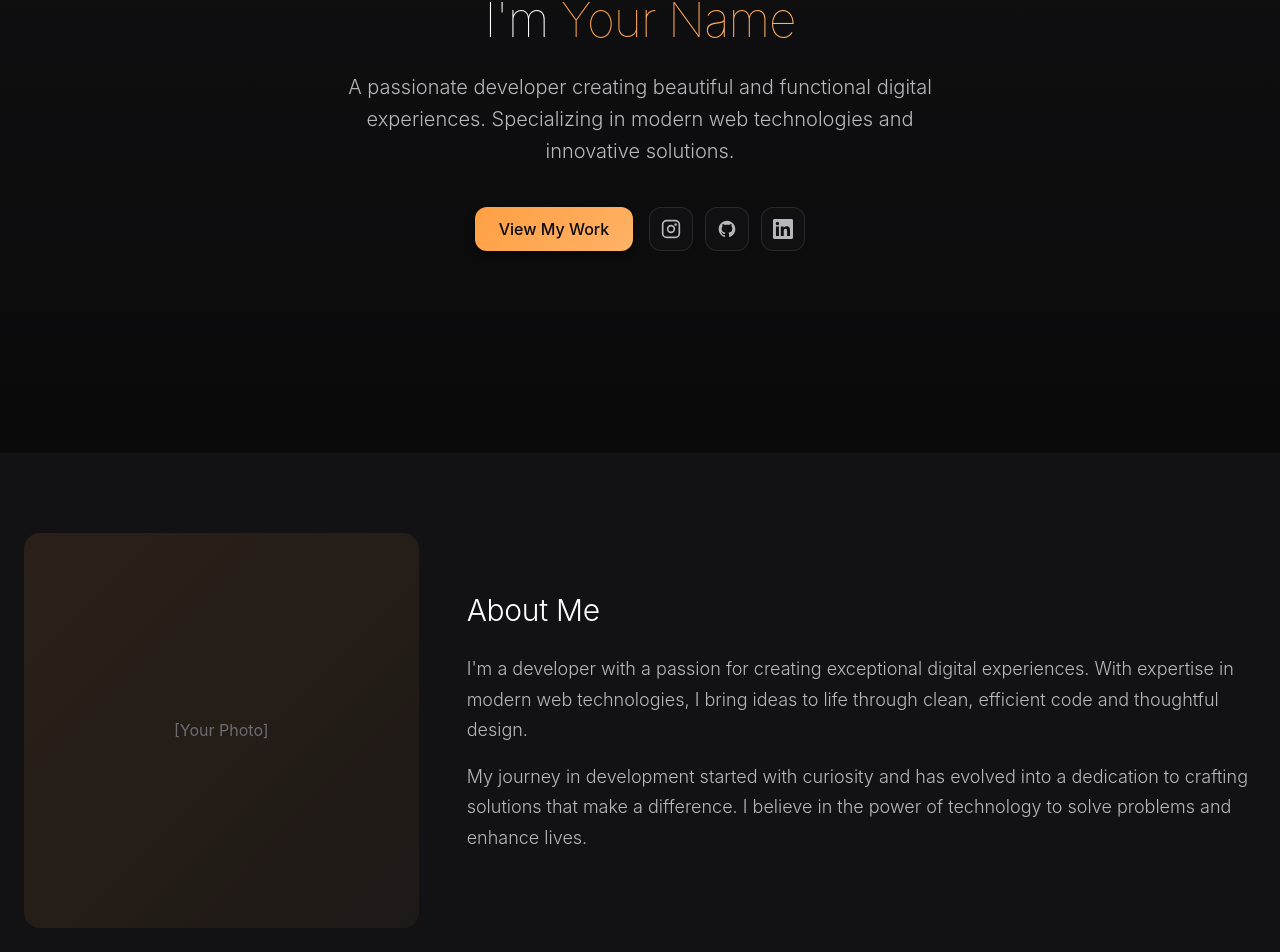
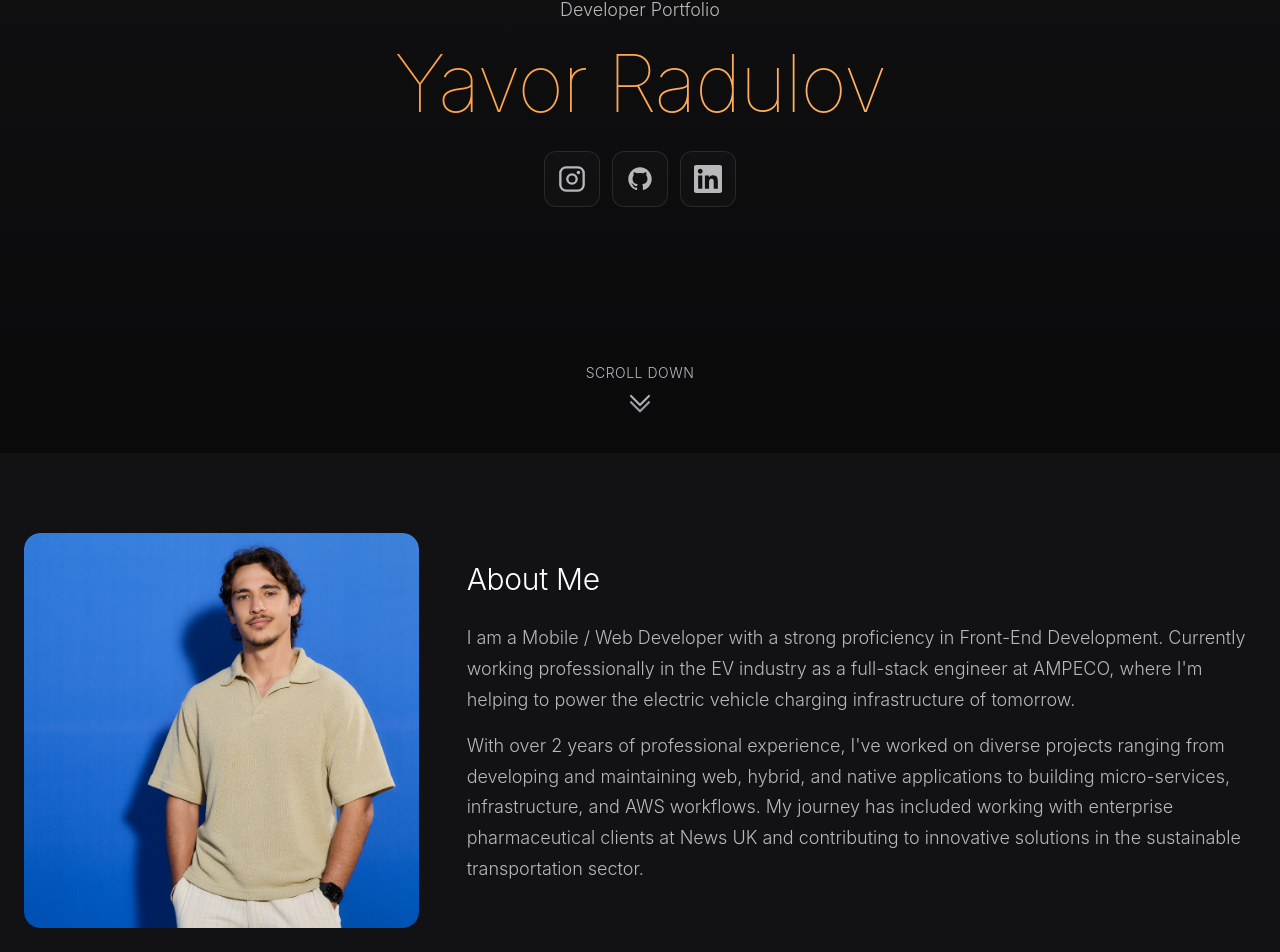
Before and after one commit to raduloov/personal-portfolio-v2, a React (Vite) app: page / in a window 1280 px wide. Shown: the part 347-1299 px from the top of the page. Built offline with nearby package versions, Linux system fonts and the light colour scheme.

Commit message:
update hero and about section

```diff
--- a/src/App.css
+++ b/src/App.css
@@ -169,7 +169,7 @@
 }
 
 .hero-title {
-  font-size: clamp(var(--text-3xl), 6vw, var(--text-5xl));
+  font-size: clamp(3rem, 8vw, 5rem);
   font-weight: var(--font-thin);
   margin-bottom: var(--space-6);
   line-height: 1.1;
@@ -203,6 +203,120 @@
   justify-content: center;
   opacity: 0;
   animation: fadeIn var(--duration-slow) var(--ease-out) 0.8s forwards;
+}
+
+/* Scroll Indicator */
+.scroll-indicator {
+  position: absolute;
+  bottom: var(--space-8);
+  left: 0;
+  right: 0;
+  margin: 0 auto;
+  width: fit-content;
+  cursor: pointer;
+  z-index: 10;
+  opacity: 0;
+  animation: fadeIn var(--duration-slow) var(--ease-out) 1.2s forwards;
+  transition: all var(--duration-normal) var(--ease-out);
+  user-select: none;
+  border-radius: var(--radius-lg);
+  padding: var(--space-3);
+  background: transparent;
+  border: none;
+  outline: none;
+}
+
+.scroll-indicator:hover,
+.scroll-indicator:focus {
+  transform: translateY(-4px);
+}
+
+.scroll-indicator:focus {
+  outline: none;
+}
+
+.scroll-indicator:active {
+  transform: translateY(-2px);
+}
+
+.scroll-indicator-content {
+  display: flex;
+  flex-direction: column;
+  align-items: center;
+  gap: var(--space-2);
+}
+
+.scroll-text {
+  font-size: var(--text-sm);
+  color: var(--text-secondary);
+  font-weight: var(--font-light);
+  letter-spacing: 0.5px;
+  text-transform: uppercase;
+  transition: color var(--duration-normal) var(--ease-out);
+  white-space: nowrap;
+}
+
+.scroll-indicator:hover .scroll-text,
+.scroll-indicator:focus .scroll-text {
+  color: var(--accent-primary);
+}
+
+.scroll-arrows {
+  position: relative;
+  width: 20px;
+  height: 20px;
+  display: flex;
+  flex-direction: column;
+  align-items: center;
+  justify-content: center;
+}
+
+.scroll-arrow {
+  position: absolute;
+  color: var(--text-secondary);
+  transition: all var(--duration-normal) var(--ease-out);
+  animation: scrollBounce 2s ease-in-out infinite;
+  opacity: 0.7;
+  width: 20px;
+  height: 12px;
+}
+
+.scroll-arrow:first-child {
+  top: 0;
+}
+
+.scroll-arrow-delayed {
+  animation-delay: 0.3s;
+  opacity: 0.4;
+  top: 8px;
+}
+
+.scroll-indicator:hover .scroll-arrow,
+.scroll-indicator:focus .scroll-arrow {
+  color: var(--accent-primary);
+  opacity: 1;
+}
+
+.scroll-indicator:hover .scroll-arrow-delayed,
+.scroll-indicator:focus .scroll-arrow-delayed {
+  opacity: 0.8;
+}
+
+/* Scroll indicator fade on scroll */
+.scroll-indicator.fade-out {
+  opacity: 0;
+  transform: translateY(20px);
+}
+
+@keyframes scrollBounce {
+  0%, 100% {
+    transform: translateY(0);
+    opacity: 0.7;
+  }
+  50% {
+    transform: translateY(6px);
+    opacity: 1;
+  }
 }
 
 /* About Section */
@@ -442,8 +556,8 @@
   display: flex;
   align-items: center;
   justify-content: center;
-  width: 44px;
-  height: 44px;
+  width: 56px;
+  height: 56px;
   border-radius: var(--radius-lg);
   background: rgba(255, 255, 255, 0.02);
   backdrop-filter: blur(20px);
@@ -479,8 +593,8 @@
 }
 
 .social-icon {
-  width: 20px;
-  height: 20px;
+  width: 28px;
+  height: 28px;
   transition: all var(--duration-normal) var(--ease-out);
   position: relative;
   z-index: 1;
@@ -724,6 +838,23 @@
     align-items: center;
   }
 
+  .scroll-indicator {
+    bottom: var(--space-6);
+  }
+
+  .scroll-text {
+    font-size: var(--text-xs);
+  }
+
+  .scroll-arrows {
+    height: 14px;
+  }
+
+  .scroll-arrow {
+    width: 16px;
+    height: 10px;
+  }
+
   .about-grid {
     grid-template-columns: 1fr;
     text-align: center;
--- a/src/components/sections/About.tsx
+++ b/src/components/sections/About.tsx
@@ -1,20 +1,21 @@
 import { SkillCard } from '../ui/SkillCard'
+import profileImage from '../../assets/profile.jpg'
 
 const skills = [
   {
     icon: <span style={{ fontSize: '32px', color: 'var(--accent-primary)' }}>⚡</span>,
-    title: 'Frontend Development',
-    description: 'Building responsive and interactive user interfaces with React, TypeScript, and modern CSS.'
+    title: 'Web Development',
+    description: 'Building responsive and interactive web applications with React, TypeScript, and modern frontend technologies.'
   },
   {
-    icon: <span style={{ fontSize: '32px', color: 'var(--accent-primary)' }}>🔧</span>,
-    title: 'Backend Development',
-    description: 'Creating robust server-side applications with Node.js, databases, and RESTful APIs.'
+    icon: <span style={{ fontSize: '32px', color: 'var(--accent-primary)' }}>📱</span>,
+    title: 'Mobile Development',
+    description: 'Creating native mobile experiences with React Native for iOS and Android platforms.'
   },
   {
-    icon: <span style={{ fontSize: '32px', color: 'var(--accent-primary)' }}>🎨</span>,
-    title: 'UI/UX Design',
-    description: 'Designing intuitive and beautiful interfaces that provide excellent user experiences.'
+    icon: <span style={{ fontSize: '32px', color: 'var(--accent-primary)' }}>🔌</span>,
+    title: 'EV Industry',
+    description: 'Full-stack engineering for electric vehicle charging infrastructure and AWS workflows.'
   }
 ]
 
@@ -24,29 +25,29 @@ export function About() {
       <div className="container">
         <div className="about-grid">
           <div className="about-image">
-            <div style={{
-              width: '100%',
-              height: '100%',
-              background: 'var(--gradient-subtle)',
-              display: 'flex',
-              alignItems: 'center',
-              justifyContent: 'center',
-              color: 'var(--text-tertiary)'
-            }}>
-              [Your Photo]
-            </div>
+            <img
+              src={profileImage}
+              alt="Yavor Radulov"
+              style={{
+                width: '100%',
+                height: '100%',
+                objectFit: 'cover',
+                borderRadius: 'inherit'
+              }}
+            />
           </div>
           <div className="about-content">
             <h2>About Me</h2>
             <p>
-              I'm a developer with a passion for creating exceptional digital experiences.
-              With expertise in modern web technologies, I bring ideas to life through clean,
-              efficient code and thoughtful design.
+              I am a Mobile / Web Developer with a strong proficiency in Front-End Development.
+              Currently working professionally in the EV industry as a full-stack engineer at AMPECO,
+              where I'm helping to power the electric vehicle charging infrastructure of tomorrow.
             </p>
             <p>
-              My journey in development started with curiosity and has evolved into a
-              dedication to crafting solutions that make a difference. I believe in the
-              power of technology to solve problems and enhance lives.
+              With over 2 years of professional experience, I've worked on diverse projects ranging from
+              developing and maintaining web, hybrid, and native applications to building micro-services,
+              infrastructure, and AWS workflows. My journey has included working with enterprise pharmaceutical
+              clients at News UK and contributing to innovative solutions in the sustainable transportation sector.
             </p>
           </div>
         </div>
--- a/src/components/sections/Hero.tsx
+++ b/src/components/sections/Hero.tsx
@@ -9,39 +9,58 @@ export function Hero({ onScrollToSection }: HeroProps) {
     <section id="home" className="hero">
       <div className="hero-background"></div>
       <div className="hero-content">
-        <p className="hero-subtitle">Welcome to my portfolio</p>
+        <p className="hero-subtitle">Developer Portfolio</p>
         <h1 className="hero-title">
-          I'm <span className="hero-title-gradient">Your Name</span>
+          <span className="hero-title-gradient">Yavor Radulov</span>
         </h1>
-        <p className="hero-description">
-          A passionate developer creating beautiful and functional digital experiences.
-          Specializing in modern web technologies and innovative solutions.
-        </p>
         <div className="hero-cta">
-          <Button onClick={() => onScrollToSection('projects')}>
-            View My Work
-          </Button>
           <div className="social-icons">
-            <a href="https://instagram.com/yourusername" target="_blank" rel="noopener noreferrer" className="social-icon-link">
-              <svg className="social-icon" width="24" height="24" viewBox="0 0 24 24" fill="none" xmlns="http://www.w3.org/2000/svg">
+            <a href="https://instagram.com/raduloov" target="_blank" rel="noopener noreferrer" className="social-icon-link">
+              <svg className="social-icon" width="28" height="28" viewBox="0 0 24 24" fill="none" xmlns="http://www.w3.org/2000/svg">
                 <rect x="2" y="2" width="20" height="20" rx="5" stroke="currentColor" strokeWidth="2"/>
                 <circle cx="12" cy="12" r="4" stroke="currentColor" strokeWidth="2"/>
                 <circle cx="17.5" cy="6.5" r="1.5" fill="currentColor"/>
               </svg>
             </a>
-            <a href="https://github.com/yourusername" target="_blank" rel="noopener noreferrer" className="social-icon-link">
-              <svg className="social-icon" width="24" height="24" viewBox="0 0 24 24" fill="currentColor" xmlns="http://www.w3.org/2000/svg">
+            <a href="https://github.com/raduloov" target="_blank" rel="noopener noreferrer" className="social-icon-link">
+              <svg className="social-icon" width="28" height="28" viewBox="0 0 24 24" fill="currentColor" xmlns="http://www.w3.org/2000/svg">
                 <path d="M12 2C6.477 2 2 6.477 2 12c0 4.42 2.865 8.17 6.839 9.49.5.092.682-.217.682-.482 0-.237-.008-.866-.013-1.7-2.782.603-3.369-1.34-3.369-1.34-.454-1.156-1.11-1.462-1.11-1.462-.908-.62.069-.608.069-.608 1.003.07 1.531 1.03 1.531 1.03.892 1.529 2.341 1.087 2.91.832.092-.647.35-1.088.636-1.338-2.22-.253-4.555-1.11-4.555-4.943 0-1.091.39-1.984 1.029-2.683-.103-.253-.446-1.27.098-2.647 0 0 .84-.269 2.75 1.025A9.578 9.578 0 0112 6.844c.85.004 1.705.114 2.504.336 1.909-1.294 2.747-1.025 2.747-1.025.546 1.377.203 2.394.1 2.647.64.699 1.028 1.592 1.028 2.683 0 3.842-2.339 4.687-4.566 4.935.359.309.678.919.678 1.852 0 1.336-.012 2.415-.012 2.743 0 .267.18.578.688.48C19.138 20.167 22 16.418 22 12c0-5.523-4.477-10-10-10z"/>
               </svg>
             </a>
-            <a href="https://linkedin.com/in/yourusername" target="_blank" rel="noopener noreferrer" className="social-icon-link">
-              <svg className="social-icon" width="24" height="24" viewBox="0 0 24 24" fill="currentColor" xmlns="http://www.w3.org/2000/svg">
+            <a href="https://linkedin.com/in/yavorradulov" target="_blank" rel="noopener noreferrer" className="social-icon-link">
+              <svg className="social-icon" width="28" height="28" viewBox="0 0 24 24" fill="currentColor" xmlns="http://www.w3.org/2000/svg">
                 <path d="M20.447 20.452h-3.554v-5.569c0-1.328-.027-3.037-1.852-3.037-1.853 0-2.136 1.445-2.136 2.939v5.667H9.351V9h3.414v1.561h.046c.477-.9 1.637-1.85 3.37-1.85 3.601 0 4.267 2.37 4.267 5.455v6.286zM5.337 7.433c-1.144 0-2.063-.926-2.063-2.065 0-1.138.92-2.063 2.063-2.063 1.14 0 2.064.925 2.064 2.063 0 1.139-.925 2.065-2.064 2.065zm1.782 13.019H3.555V9h3.564v11.452zM22.225 0H1.771C.792 0 0 .774 0 1.729v20.542C0 23.227.792 24 1.771 24h20.451C23.2 24 24 23.227 24 22.271V1.729C24 .774 23.2 0 22.222 0h.003z"/>
               </svg>
             </a>
           </div>
         </div>
       </div>
+
+      {/* Scroll Indicator */}
+      <button
+        className="scroll-indicator"
+        onClick={() => onScrollToSection('about')}
+        onKeyDown={(e) => {
+          if (e.key === 'Enter' || e.key === ' ') {
+            e.preventDefault();
+            onScrollToSection('about');
+          }
+        }}
+        aria-label="Scroll to about section"
+        type="button"
+      >
+        <div className="scroll-indicator-content">
+          <span className="scroll-text">Scroll Down</span>
+          <div className="scroll-arrows">
+            <svg className="scroll-arrow" width="20" height="12" viewBox="0 0 20 12" fill="none" xmlns="http://www.w3.org/2000/svg" aria-hidden="true">
+              <path d="M1 1L10 10L19 1" stroke="currentColor" strokeWidth="2" strokeLinecap="round" strokeLinejoin="round"/>
+            </svg>
+            <svg className="scroll-arrow scroll-arrow-delayed" width="20" height="12" viewBox="0 0 20 12" fill="none" xmlns="http://www.w3.org/2000/svg" aria-hidden="true">
+              <path d="M1 1L10 10L19 1" stroke="currentColor" strokeWidth="2" strokeLinecap="round" strokeLinejoin="round"/>
+            </svg>
+          </div>
+        </div>
+      </button>
     </section>
   )
 }
```
Also changed, not shown: src/App.tsx (+13 -0 lines), src/assets/profile.jpg (added).
